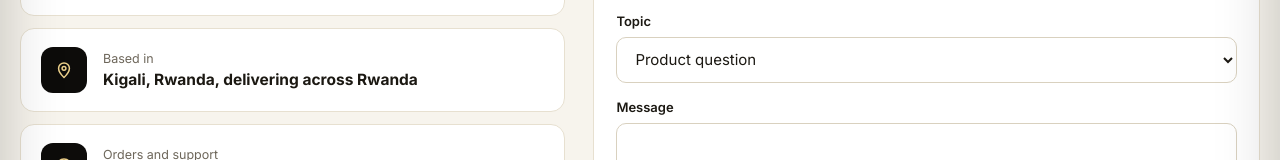
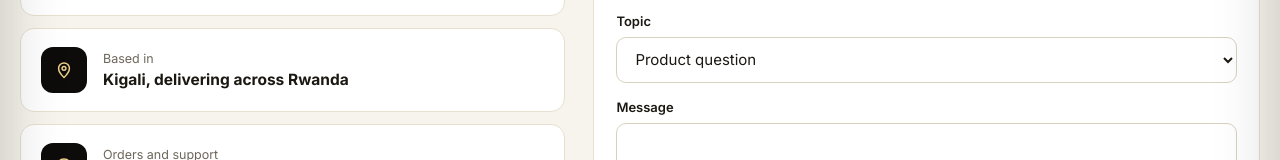
Before and after one commit to Lion-ishimwe/vexa, an Eleventy site: page src/contact/index.njk in a window 1280 px wide. Shown: the part 536-696 px from the top of the page. Built offline with nearby package versions, Linux system fonts and the light colour scheme; Eleventy itself is replaced by a stand-in of ours; files that its build step writes are made by us from their sources.

Commit message:
Contact card wording
Co-Authored-By: Claude Opus 5.5 <noreply@anthropic.com>

```diff
--- a/src/contact/index.njk
+++ b/src/contact/index.njk
@@ -17,7 +17,7 @@ description: Call or WhatsApp VEXA any day for product advice, orders, delivery
     <a class="contact-card" href="tel:{{ site.phoneHref }}"><span class="ci">{{ icon("phone") }}</span><div><small>Call us</small><b>{{ site.phone }}</b></div></a>
     <a class="contact-card" href="https://wa.me/{{ site.whatsapp }}" target="_blank" rel="noopener"><span class="ci">{{ icon("whatsapp") }}</span><div><small>WhatsApp</small><b>Chat with sales &amp; support</b></div></a>
     {% if site.email %}<a class="contact-card" href="mailto:{{ site.email }}"><span class="ci">{{ icon("mail") }}</span><div><small>Email</small><b>{{ site.email }}</b></div></a>{% endif %}
-    <div class="contact-card"><span class="ci">{{ icon("pin") }}</span><div><small>Based in</small><b>{{ site.location }}, delivering across Rwanda</b></div></div>
+    <div class="contact-card"><span class="ci">{{ icon("pin") }}</span><div><small>Based in</small><b>Kigali, delivering across Rwanda</b></div></div>
     <div class="contact-card"><span class="ci">{{ icon("clock") }}</span><div><small>Orders and support</small><b>{{ site.hours }}</b></div></div>
   </div>
 
```
